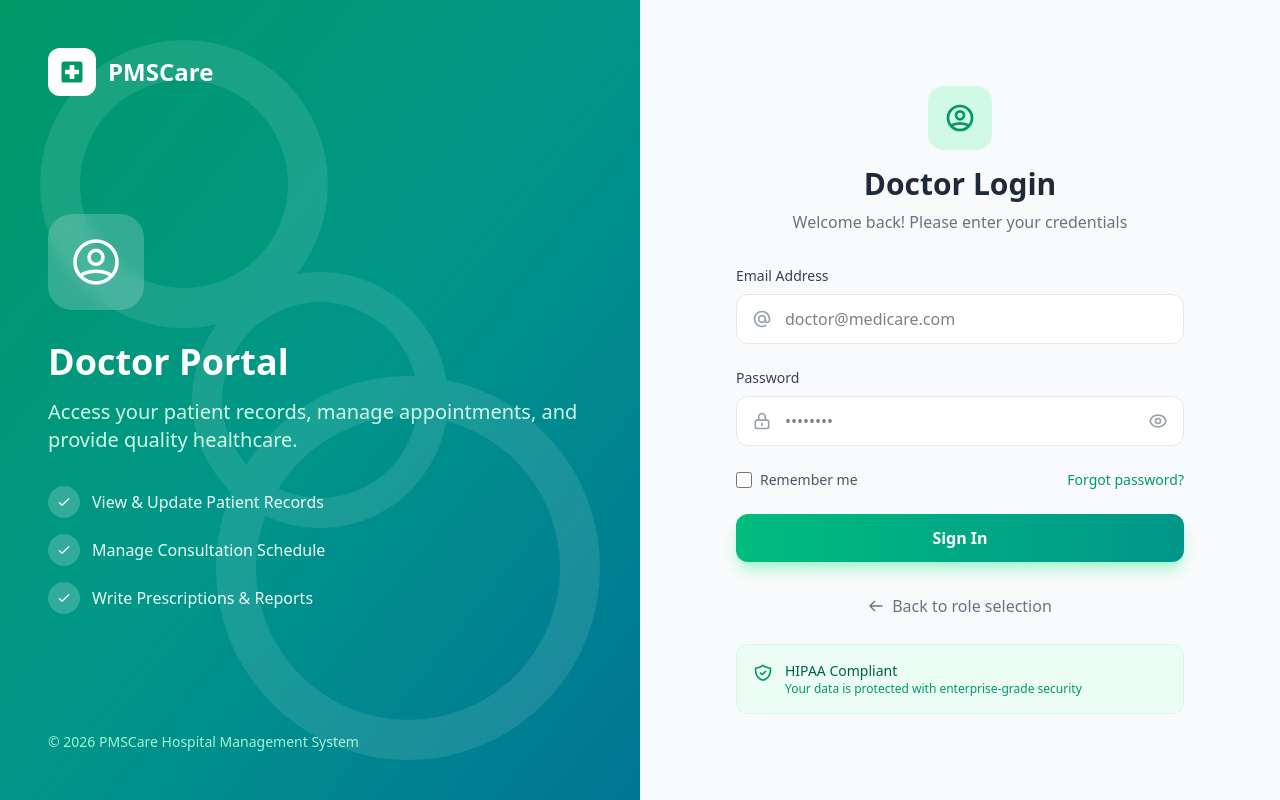
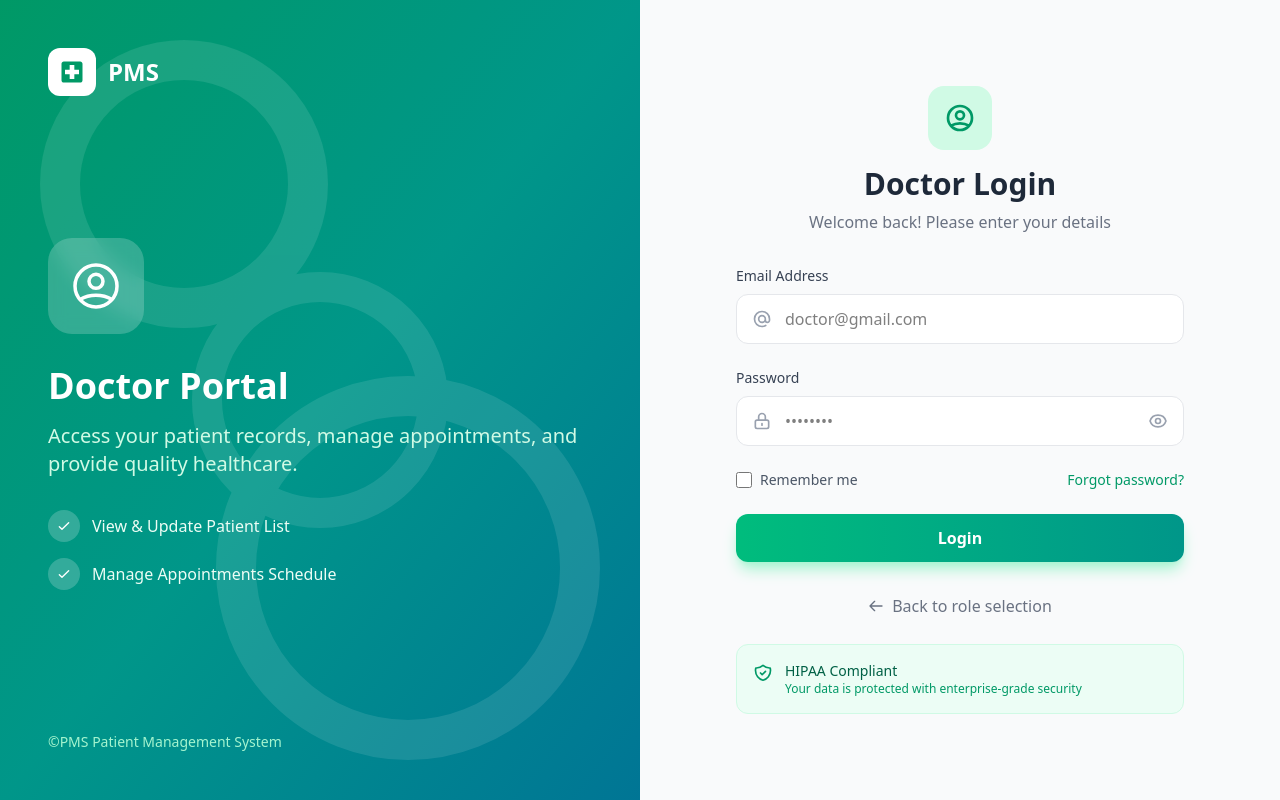
Before and after one commit to DevendraJaiswal074/Patient-Management-System, a React (Vite) app in the folder Frontend/: page /doctor-login in a window 1280 px wide. Built offline with nearby package versions, Linux system fonts and the light colour scheme.

Commit message:
Make changes at format view

```diff
--- a/Frontend/src/Pages/DoctorLogin.jsx
+++ b/Frontend/src/Pages/DoctorLogin.jsx
@@ -42,7 +42,7 @@ const DoctorLogin = () => {
                 <path d="M19 3H5c-1.1 0-2 .9-2 2v14c0 1.1.9 2 2 2h14c1.1 0 2-.9 2-2V5c0-1.1-.9-2-2-2zm-1 11h-4v4h-4v-4H6v-4h4V6h4v4h4v4z"/>
               </svg>
             </div>
-            <span className="text-2xl font-bold text-white">PMSCare</span>
+            <span className="text-2xl font-bold text-white">PMS</span>
           </div>
 
           {/* Center Content */}
@@ -65,7 +65,7 @@ const DoctorLogin = () => {
                     <path strokeLinecap="round" strokeLinejoin="round" strokeWidth="2" d="M5 13l4 4L19 7"/>
                   </svg>
                 </div>
-                <span className="text-emerald-50">View & Update Patient Records</span>
+                <span className="text-emerald-50">View & Update Patient List</span>
               </div>
               <div className="flex items-center gap-3">
                 <div className="w-8 h-8 rounded-full bg-white/20 flex items-center justify-center">
@@ -73,22 +73,22 @@ const DoctorLogin = () => {
                     <path strokeLinecap="round" strokeLinejoin="round" strokeWidth="2" d="M5 13l4 4L19 7"/>
                   </svg>
                 </div>
-                <span className="text-emerald-50">Manage Consultation Schedule</span>
+                <span className="text-emerald-50">Manage Appointments Schedule</span>
               </div>
-              <div className="flex items-center gap-3">
+              {/* <div className="flex items-center gap-3">
                 <div className="w-8 h-8 rounded-full bg-white/20 flex items-center justify-center">
                   <svg className="w-4 h-4 text-white" fill="none" stroke="currentColor" viewBox="0 0 24 24">
                     <path strokeLinecap="round" strokeLinejoin="round" strokeWidth="2" d="M5 13l4 4L19 7"/>
                   </svg>
                 </div>
                 <span className="text-emerald-50">Write Prescriptions & Reports</span>
-              </div>
+              </div> */}
             </div>
           </div>
 
           {/* Bottom */}
           <p className="text-emerald-200 text-sm">
-            © 2026 PMSCare Hospital Management System
+            ©PMS Patient Management System
           </p>
         </div>
       </div>
@@ -97,14 +97,14 @@ const DoctorLogin = () => {
       <div className="w-full lg:w-1/2 flex items-center justify-center p-8 bg-gray-50">
         <div className="w-full max-w-md">
           {/* Mobile Logo */}
-          <div className="lg:hidden flex items-center justify-center gap-3 mb-8">
+          {/* <div className="lg:hidden flex items-center justify-center gap-3 mb-8">
             <div className="w-12 h-12 bg-emerald-600 rounded-xl flex items-center justify-center">
               <svg className="w-7 h-7 text-white" fill="currentColor" viewBox="0 0 24 24">
                 <path d="M19 3H5c-1.1 0-2 .9-2 2v14c0 1.1.9 2 2 2h14c1.1 0 2-.9 2-2V5c0-1.1-.9-2-2-2zm-1 11h-4v4h-4v-4H6v-4h4V6h4v4h4v4z"/>
               </svg>
             </div>
             <span className="text-2xl font-bold text-gray-800">MediCare</span>
-          </div>
+          </div> */}
 
           {/* Header */}
           <div className="text-center mb-8">
@@ -114,7 +114,7 @@ const DoctorLogin = () => {
               </svg>
             </div>
             <h2 className="text-3xl font-bold text-gray-800 mb-2">Doctor Login</h2>
-            <p className="text-gray-500">Welcome back! Please enter your credentials</p>
+            <p className="text-gray-500">Welcome back! Please enter your details</p>
           </div>
 
           {/* Form */}
@@ -136,7 +136,7 @@ const DoctorLogin = () => {
                   value={formData.email}
                   onChange={handleChange}
                   className="w-full pl-12 pr-4 py-3 border border-gray-200 rounded-xl focus:ring-2 focus:ring-emerald-500 focus:border-emerald-500 transition-all bg-white"
-                  placeholder="doctor@medicare.com"
+                  placeholder="doctor@gmail.com"
                   required
                 />
               </div>
@@ -203,7 +203,7 @@ const DoctorLogin = () => {
               type="submit"
               className="w-full py-3 px-4 bg-gradient-to-r from-emerald-500 to-teal-600 text-white font-semibold rounded-xl hover:from-emerald-600 hover:to-teal-700 focus:ring-4 focus:ring-emerald-200 transition-all duration-300 shadow-lg shadow-emerald-200 hover:shadow-xl hover:shadow-emerald-300"
             >
-              Sign In
+              Login
             </button>
           </form>
 
```
